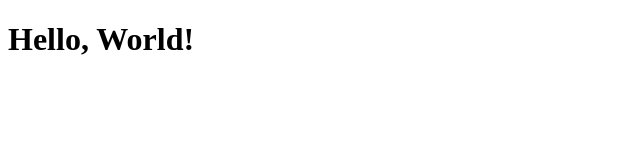
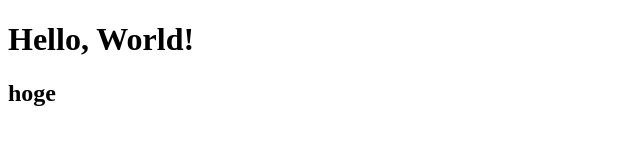
Before and after one commit to akkiserver-dev/test_web, a plain HTML site: page index.html in a window 1280 px wide. Shown: the full height of the page, 0-640 px from the left. Drawn offline with Linux system fonts and the light colour scheme.

Commit message:
Update index.html

```diff
--- a/index.html
+++ b/index.html
@@ -3,4 +3,7 @@
   <h1>
     Hello, World!
   </h1>
+  <h2>
+    hoge
+  </h2>
 </body>
```
